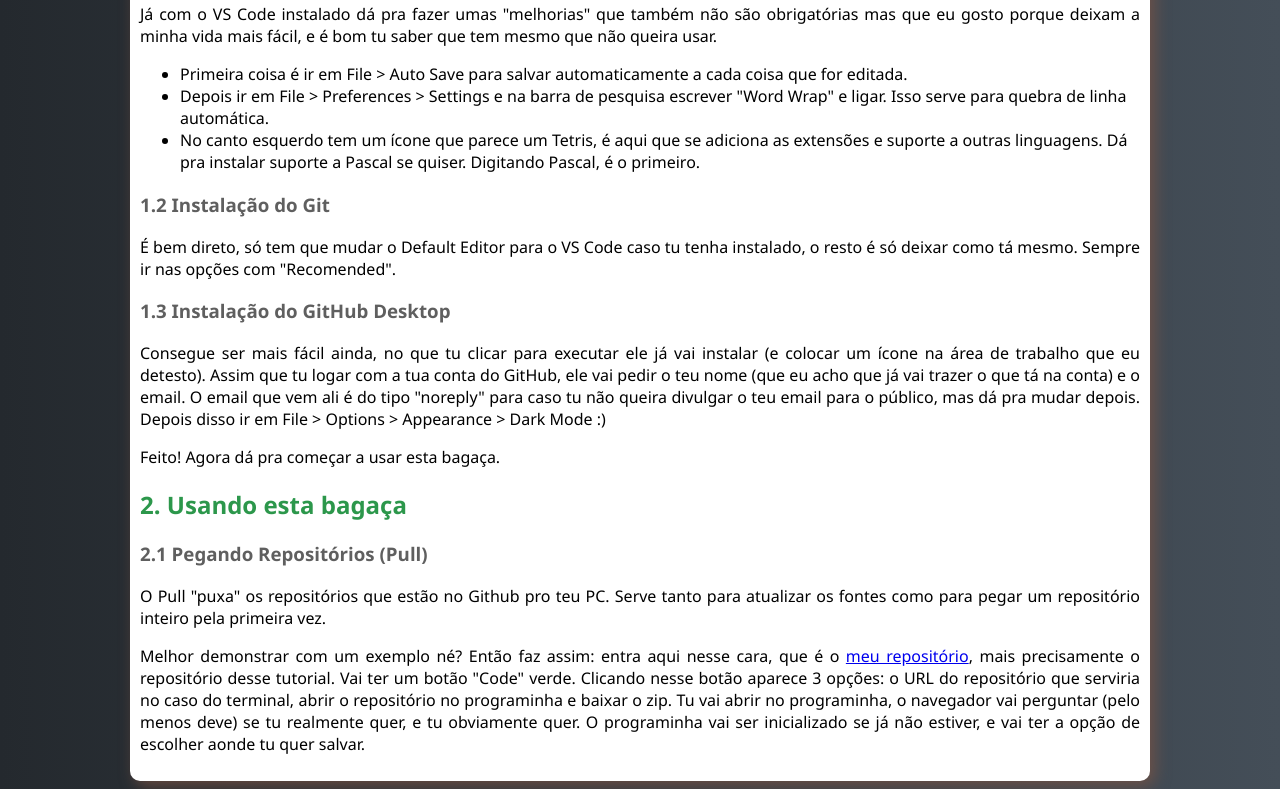
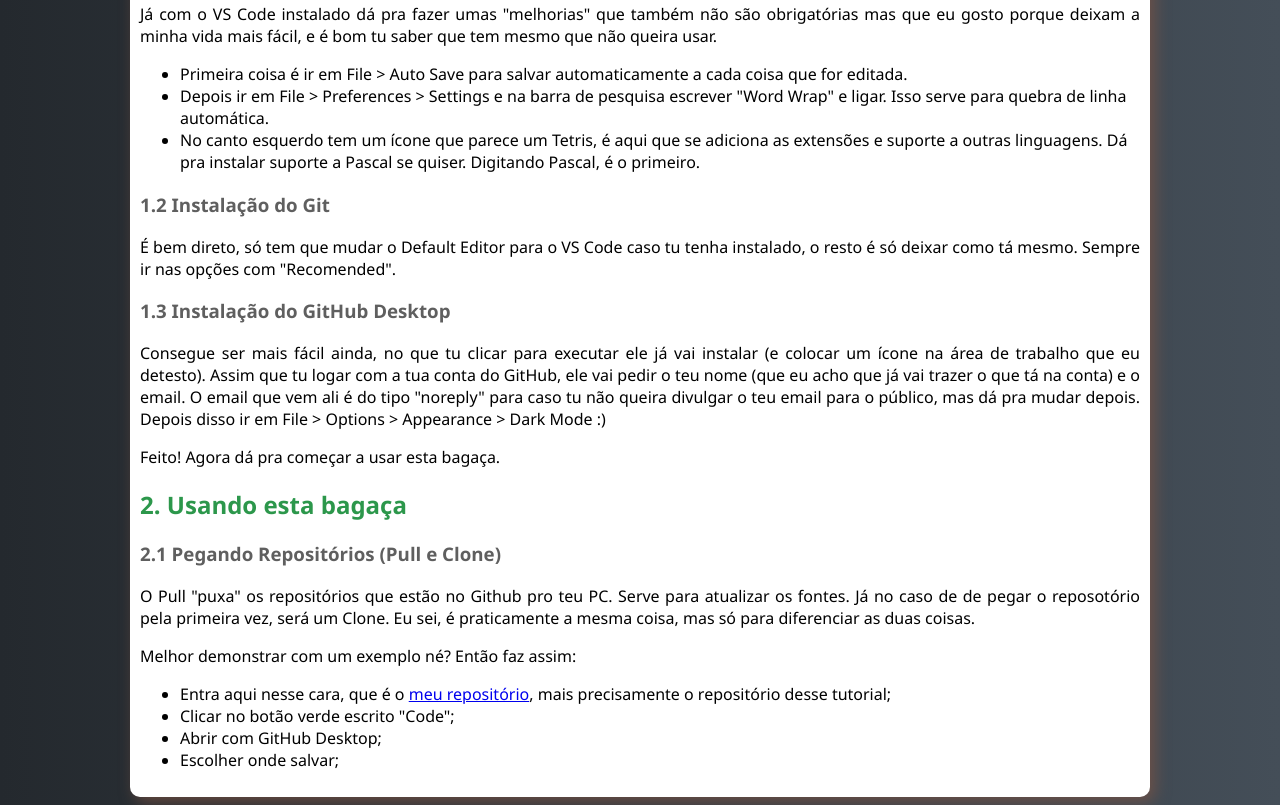
Before and after one commit to carlosbecker2077/tutorial-git-github, a plain HTML site: page index.html in a window 1280 px wide. Shown: the part 586-1391 px from the top of the page. Drawn offline with Linux system fonts and the light colour scheme.

Commit message:
Update index.html

```diff
--- a/index.html
+++ b/index.html
@@ -78,12 +78,19 @@
         <p>Feito! Agora dá pra começar a usar esta bagaça.</p>
 
         <h2>2. Usando esta bagaça</h2>
-        <h3>2.1 Pegando Repositórios (Pull)</h3>
+        <h3>2.1 Pegando Repositórios (Pull e Clone)</h3>
         <p>
-            O Pull "puxa" os repositórios que estão no Github pro teu PC. Serve tanto para atualizar os fontes como para pegar um repositório inteiro pela primeira vez.
+            O Pull "puxa" os repositórios que estão no Github pro teu PC. Serve para atualizar os fontes. Já no caso de de pegar o reposotório pela primeira vez, será um Clone. Eu sei, é praticamente a mesma coisa, mas só para diferenciar as duas coisas.
         </p>
         <p>
-            Melhor demonstrar com um exemplo né? Então faz assim: entra aqui nesse cara, que é o <a target="_blank" href="https://github.com/carlosbecker2077/tutorial-git-github">meu repositório</a>, mais precisamente o repositório desse tutorial. Vai ter um botão "Code" verde. Clicando nesse botão aparece 3 opções: o URL do repositório que serviria no caso do terminal, abrir o repositório no programinha e baixar o zip. Tu vai abrir no programinha, o navegador vai perguntar (pelo menos deve) se tu realmente quer, e tu obviamente quer. O programinha vai ser inicializado se já não estiver, e vai ter a opção de escolher aonde tu quer salvar.
+            Melhor demonstrar com um exemplo né? Então faz assim:
+            <ul>
+                <li>Entra aqui nesse cara, que é o <a target="_blank" href="https://github.com/carlosbecker2077/tutorial-git-github">meu repositório</a>, mais precisamente o repositório desse tutorial;</li>
+                <li>Clicar no botão verde escrito "Code";</li>
+                <li>Abrir com GitHub Desktop;</li>
+                <li>Escolher onde salvar;</li>
+            </ul>
+
         </p>
 
     </main>
```
